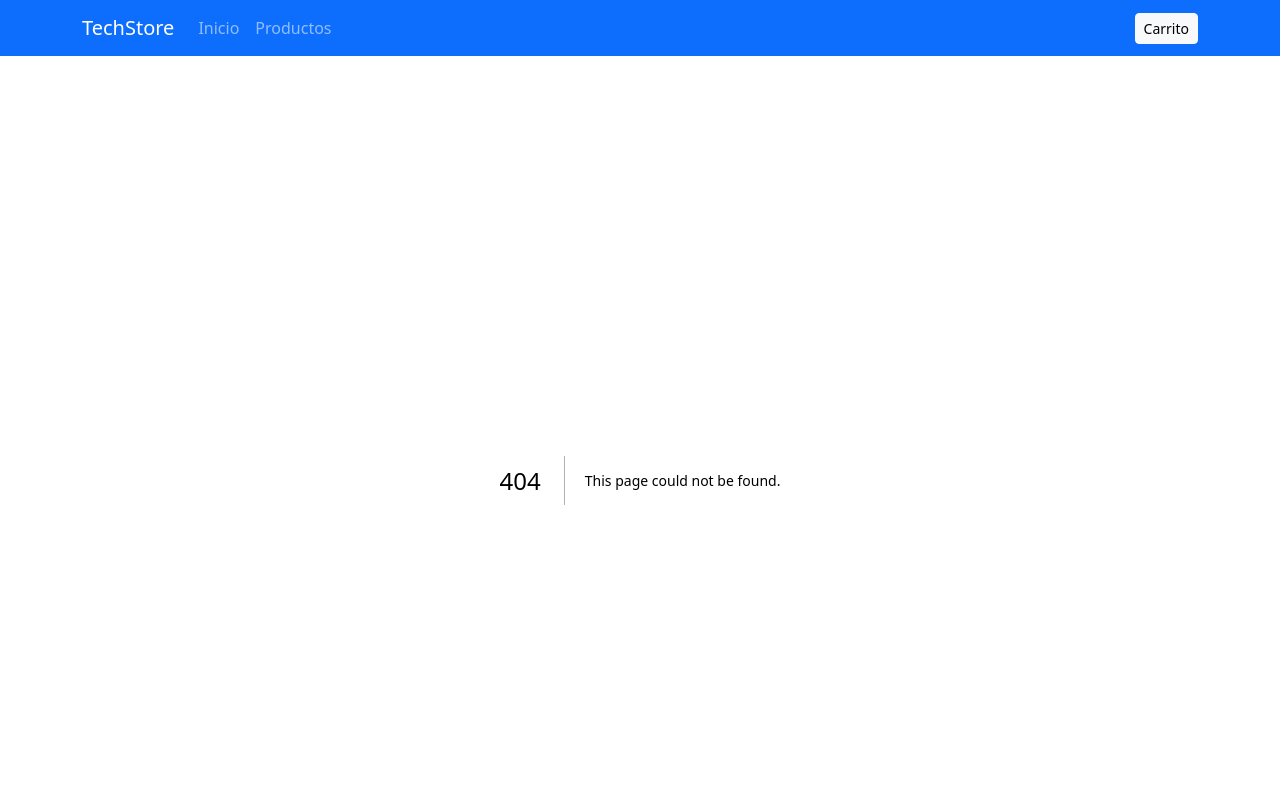
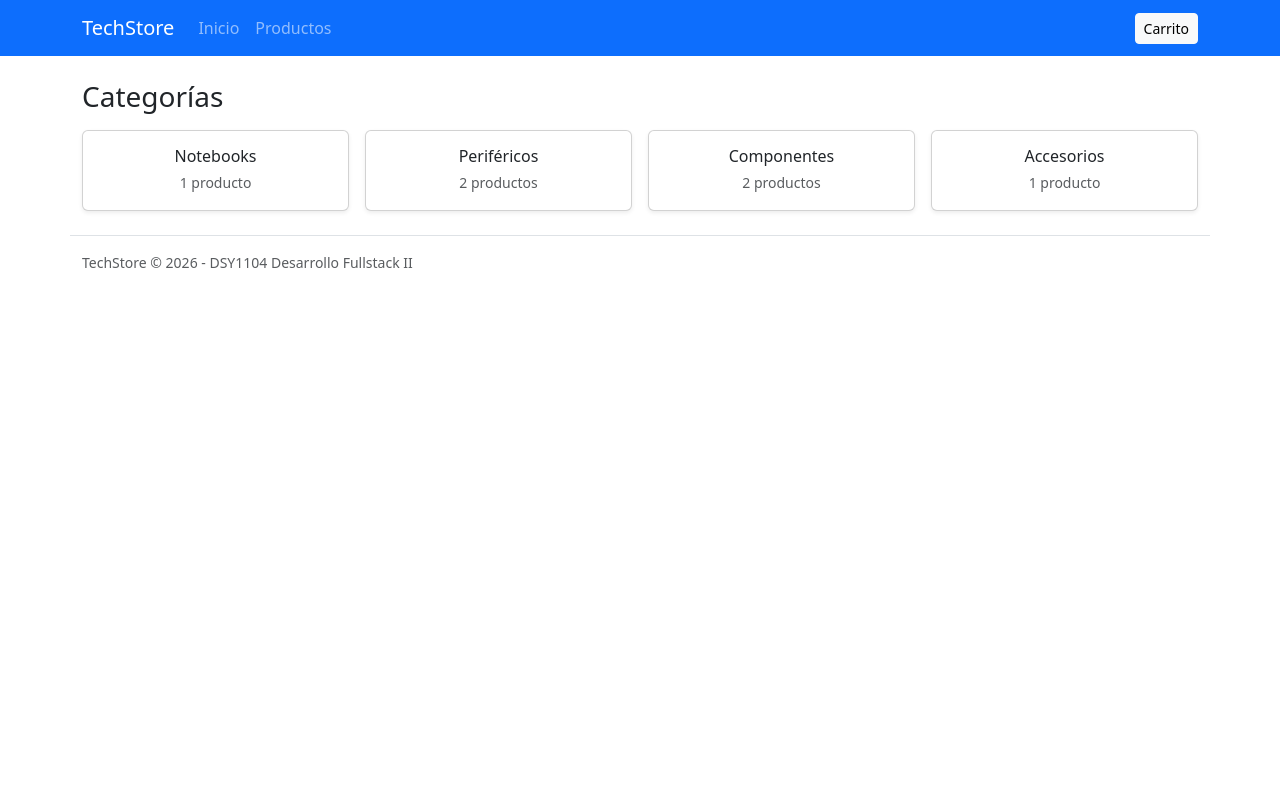
Before and after one commit to joe-munozd01/TechStore-Web, a Next.js app: page /categorias in a window 1280 px wide. Before the commit this address had no page. Shown: the top 800 px of the page. Built offline with nearby package versions, Linux system fonts and the light colour scheme.

Commit message:
Agrego vistas de categorías y ofertas

```diff
--- /dev/null
+++ b/app/categorias/page.jsx
@@ -0,0 +1,11 @@
+import { obtenerCategorias } from "../../data/productos";
+import ListaCategorias from "../../components/ListaCategorias";
+
+export default function Categorias() {
+  return (
+    <>
+      <h1 className="h3 mb-3">Categorías</h1>
+      <ListaCategorias categorias={obtenerCategorias()} />
+    </>
+  );
+}
--- /dev/null
+++ b/components/ListaCategorias.jsx
@@ -0,0 +1,22 @@
+import Link from "next/link";
+
+// Tarjetas de categorías (2 por fila en móvil, 4 en desktop). Cada una lleva a /categorias/[slug].
+export default function ListaCategorias({ categorias }) {
+  if (categorias.length === 0) {
+    return <p className="alert alert-warning">No hay categorías disponibles.</p>;
+  }
+  return (
+    <div className="row g-3">
+      {categorias.map((c) => (
+        <div className="col-6 col-md-3" key={c.slug}>
+          <Link href={"/categorias/" + c.slug} className="card h-100 text-center text-decoration-none shadow-sm">
+            <div className="card-body">
+              <h2 className="h6 mb-1">{c.nombre}</h2>
+              <span className="text-muted small">{c.cantidad} {c.cantidad === 1 ? "producto" : "productos"}</span>
+            </div>
+          </Link>
+        </div>
+      ))}
+    </div>
+  );
+}
```
Also changed, not shown: app/categorias/[slug]/page.jsx (added, +17 -0 lines), app/ofertas/page.jsx (added, +11 -0 lines).
